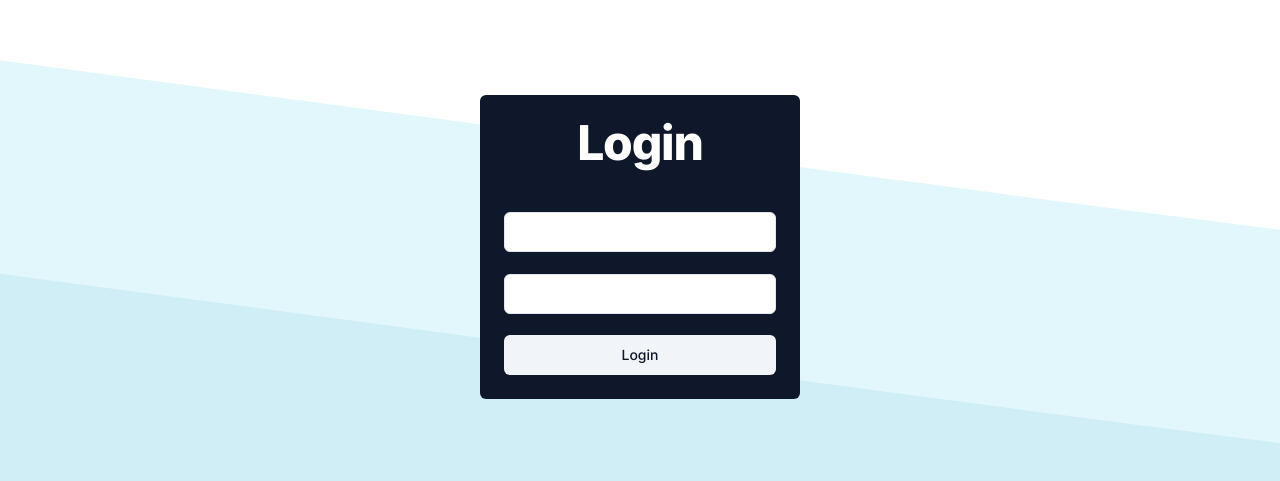
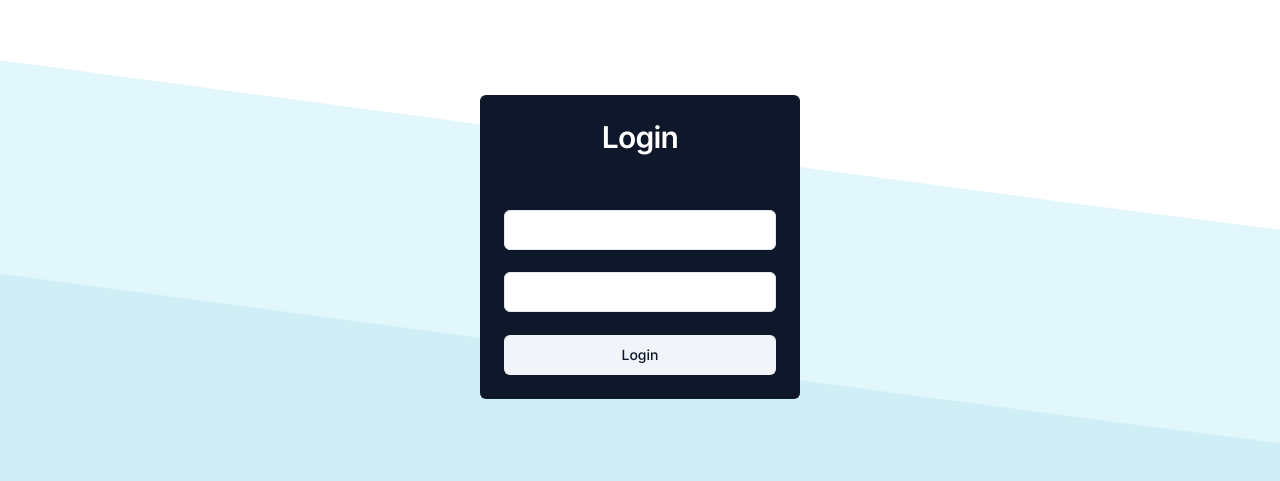
Before and after one commit to arshia-eskandari/portfolio, a Next.js app: page /login in a window 1280 px wide. Shown: the part 153-634 px from the top of the page. Built offline with nearby package versions, Linux system fonts and the light colour scheme.

Commit message:
removed h1

```diff
--- a/src/app/login/LoginForm.tsx
+++ b/src/app/login/LoginForm.tsx
@@ -1,11 +1,11 @@
 "use client";
 import { Button } from "@/components/ui/Button";
 import { Input } from "@/components/ui/Input";
-import { H1 } from "@/components/ui/Typography";
+import { H2 } from "@/components/ui/Typography";
 import { cn } from "@/lib/utils";
 import { Loader2 } from "lucide-react";
 import { useRouter } from "next/navigation";
-import { ChangeEvent, useEffect, useState } from "react";
+import { ChangeEvent, useState } from "react";
 
 export default function LoginForm({
   action,
@@ -61,7 +61,7 @@ export default function LoginForm({
     setShowSpinner(true);
     const form = event.currentTarget;
     const formData = new FormData(form);
-    console.log("here")
+    console.log("here");
     const response = await action(formData);
     console.log(response);
     setLoading(false);
@@ -84,7 +84,7 @@ export default function LoginForm({
         onSubmit={actionWithLoading}
         className="flex h-64 flex-col justify-between"
       >
-        <H1 className="mb-6 border-none text-center text-white">Login</H1>
+        <H2 className="mb-6 border-none text-center text-white">Login</H2>
 
         <Input
           type="email"
```
